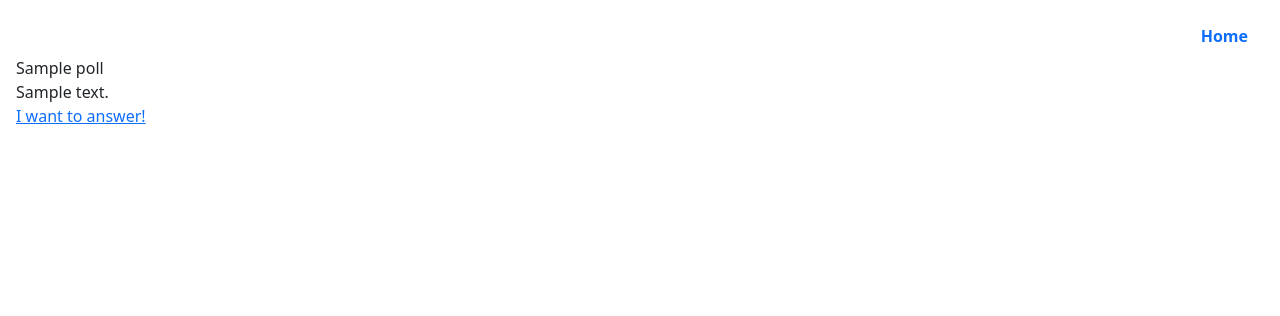
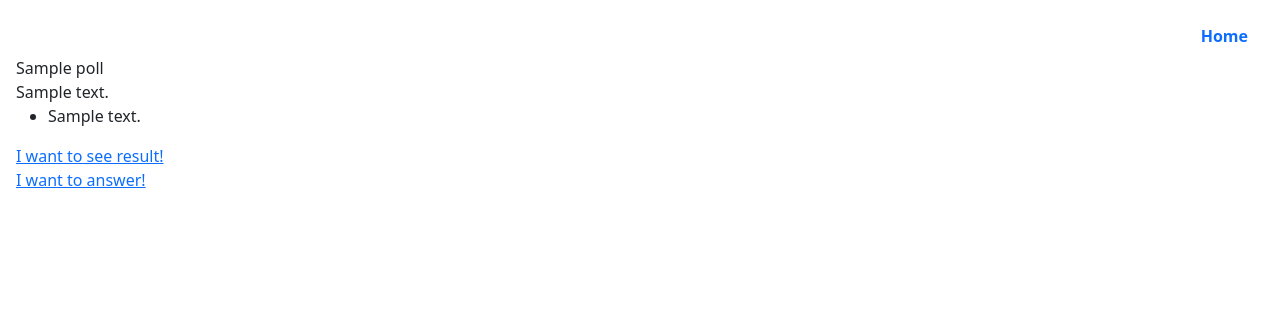
Before and after one commit to mblazhko/mysite, a Django app: page /polls/1/ in a window 1280 px wide. Shown: the top 316 px of the page. Run offline with Django 4.2, Linux system fonts and the light colour scheme; tables that the repository leaves empty hold one stand-in row (values such as "Sample post").

Commit message:
add displaying all questions related to poll on the detail page

```diff
--- a/templates/polls/poll_detail.html
+++ b/templates/polls/poll_detail.html
@@ -3,5 +3,13 @@
 {% block content %}
 	<div>{{ object.poll_name }}</div>
   <div>{{ object.poll_description }}</div>
+  <ul>
+    {% for question in object.question_set.all %}
+    	<li>
+        {{ question.question_text }}
+      </li>
+    {% endfor %}
+  </ul>
+  <a href="{% url "polls:poll-results" pk=object.id %}">I want to see result!</a>
   <a href="{% url "polls:vote" poll_id=object.id %}">I want to answer!</a>
 {% endblock %}
```
